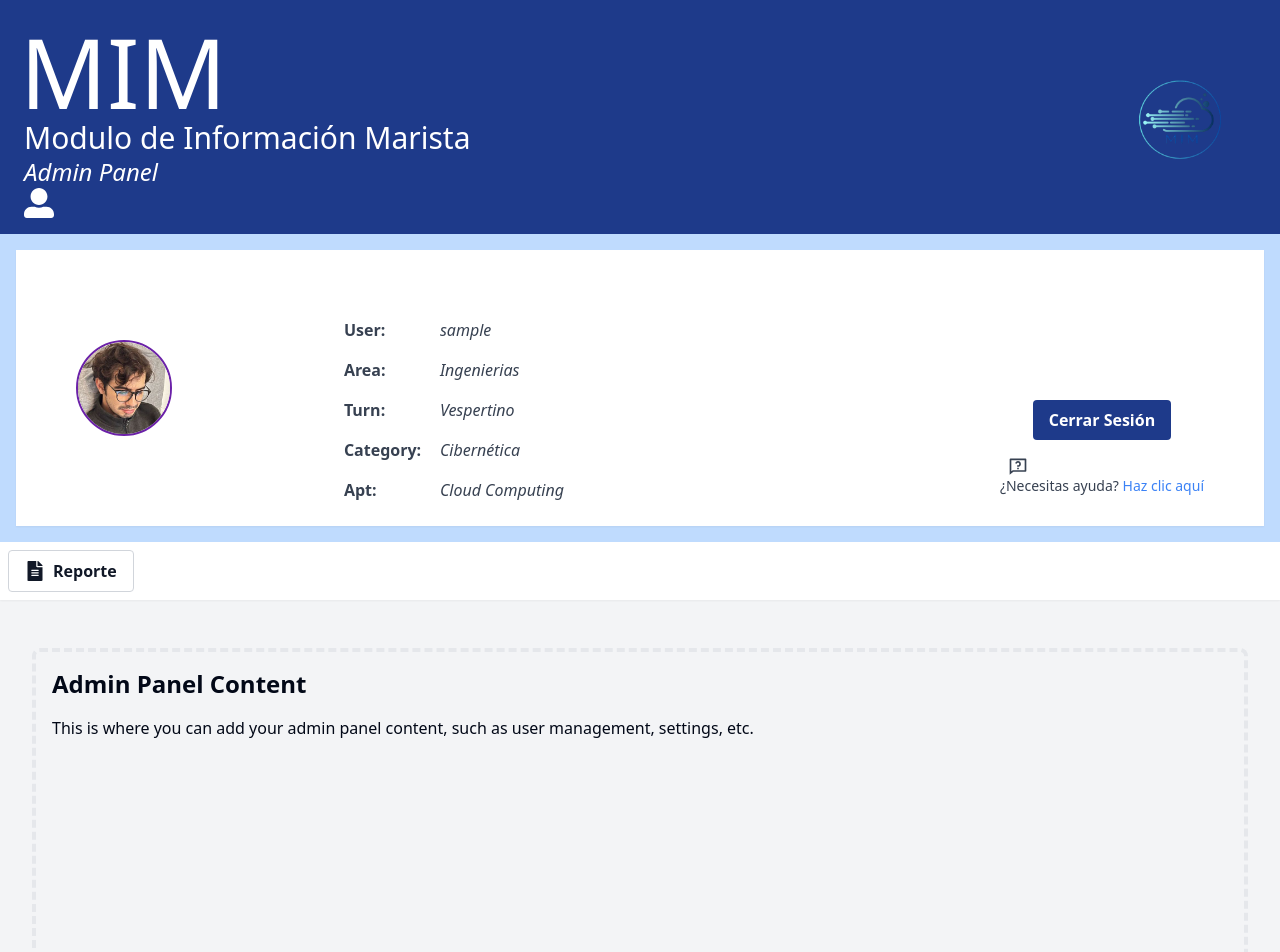
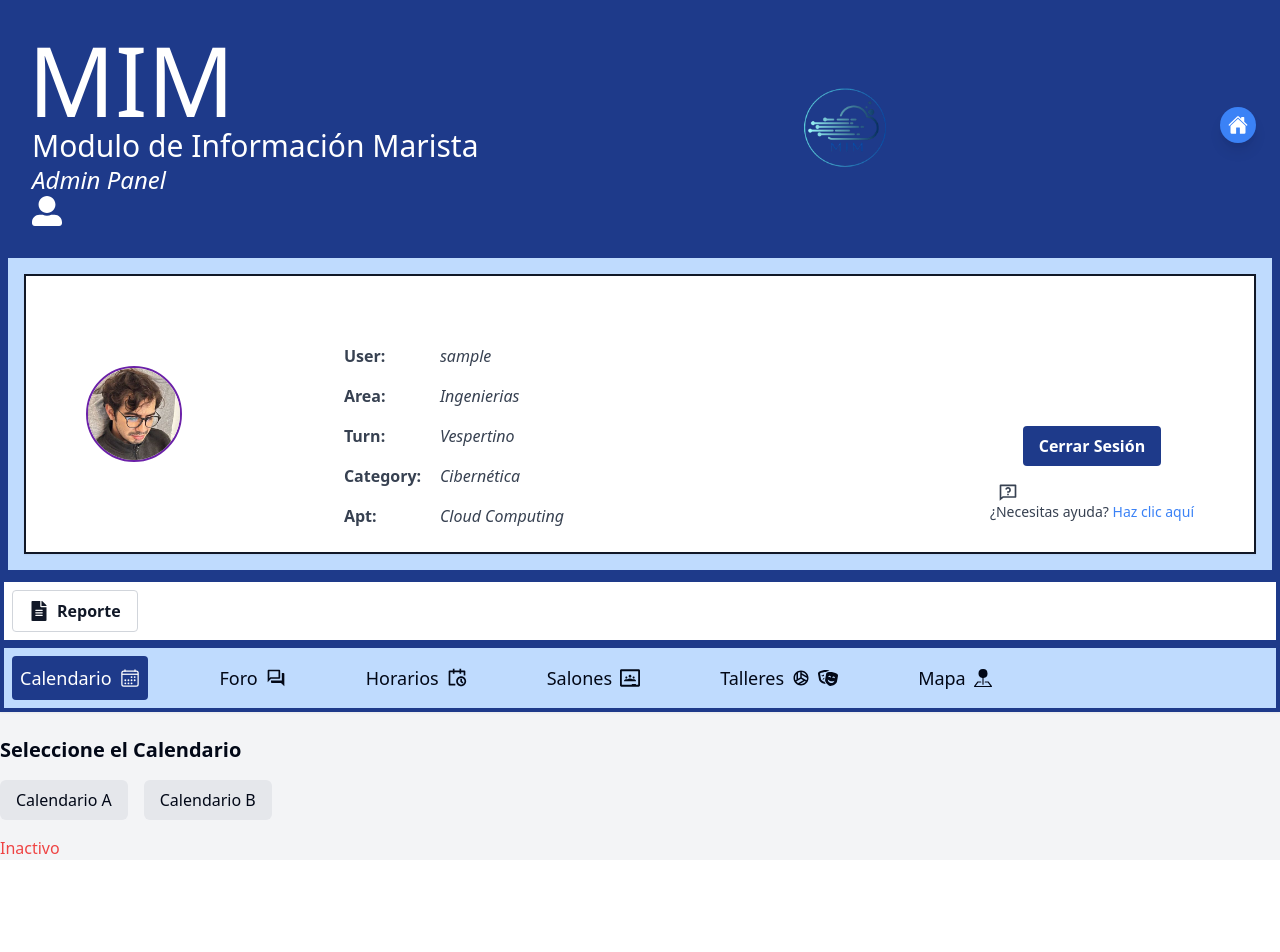
Before and after one commit to Cloud-Computing-MIM/fe-mim, a React (Vite) app: page /admin in a window 1280 px wide. Shown: the top 952 px of the page. After the commit the page ends 860 px from the top, so only its background shows below. Built offline with nearby package versions, Linux system fonts and the light colour scheme; sample sign-in values are in the browser's storage.

Commit message:
commit09

```diff
--- a/src/admin/Dashboard.tsx
+++ b/src/admin/Dashboard.tsx
@@ -1,33 +1,68 @@
-import React from 'react'
+import React, {useState} from'react'
 import { useAuth } from './context/AuthContext'
 import { useNavigate } from 'react-router-dom'
-import { FaUserAlt } from 'react-icons/fa'
-import { RiQuestionnaireLine } from "react-icons/ri";
+import { FaUserAlt ,FaTheaterMasks} from 'react-icons/fa'
+import { RiQuestionnaireLine, RiCalendarScheduleLine } from "react-icons/ri";
 import { FaFileAlt } from 'react-icons/fa';
+import { IoCalendarOutline } from "react-icons/io5";
+import { MdOutlineForum, MdOutlineSportsVolleyball } from "react-icons/md";
+import { SiGoogleclassroom } from "react-icons/si";
+import { BsFillPinMapFill } from "react-icons/bs";
+import { IoHome } from "react-icons/io5";
 
 const AdminDashboard: React.FC = () => {
   const { user, logout } = useAuth()
   const navigate = useNavigate()
-
+   {/* Estado para calendario */}
+    const [selectedSection, setSelectedSection] = useState('calendario');
+    const [selectedSubSection, setSelectedSubSection] = useState('foro');
+    const [selectedCalendario, setSelectedCalendario] = useState('');
+    const [selectedYear, setSelectedYear] = useState('');
+    const [selectedCalendar, setSelectedCalendar] = useState('');
   const handleLogout = () => {
     logout()
     navigate('/login')
   }
 
+  const handleSelectCalendario = (calendario: string) => {
+    setSelectedCalendario(calendario);
+  };
+  const handleYearSelect = (year, calendar) => {
+    setSelectedYear(year);
+    setSelectedCalendar(calendar);
+  };
+
+  const handleSaveChanges = () => {
+    alert(`Cambios guardados: ${selectedYear} - ${selectedCalendar}`);
+  };
+  const handleSelectSection = (section: string) => {
+    setSelectedSection(section)
+  }
+
+  const returnToMainPage = () => {
+    navigate("/")
+  }
+
   return (
     <div className="min-h-screen bg-gray-100">
             {/* Header */}
-            <header className="bg-blue-900 text-white w-full flex items-center justify-between p-4">
+            <header className="bg-blue-900 text-white w-full flex items-center justify-between p-4 border-8 border-blue-900 ">
           <div className="flex flex-col">
             <h1 className="text-8xl font-thin mt-2 ml-1">MIM</h1>
               <h2 className="text-3xl font-thin ml-2">Modulo de Información Marista</h2>
               <h3 className="text-2xl font-thin italic ml-2">Admin Panel</h3>
               <FaUserAlt className="text-white-600 text-3xl ml-2" />
           </div>
-          <img src="/public/MIM_2.png" alt="Logo MIM" className="h-40" />
+          <img src="/public/MIM_2.png" alt="Logo MIM" className="h-40 justify-end" />
+          <button
+          onClick={returnToMainPage}
+          className="inline-block bg-blue-500 text-white p-2 rounded-full text-xl hover:bg-blue-600 shadow-lg transition"
+        >
+          <IoHome className="text-xl" />
+        </button>
           </header>
-          <header className="bg-blue-200 text-white  p-4">
-          <nav className="bg-white shadow-sm w-full p-6">
+          <header className="bg-blue-200 text-white  p-4 border-8 border-blue-900">
+          <nav className="bg-white shadow-sm w-full p-6 border-2 border-gray-900">
   <div className="max-w-7xl mx-auto px-4 sm:px-6 lg:px-9">
     <div className="flex justify-between items-center space-x-6">
 
@@ -48,7 +83,7 @@ const AdminDashboard: React.FC = () => {
   {/* Información del usuario en formato de lista */}
   <div className="flex flex-col space-y-4 ">
     <div className="flex">
-      <span className="text-gray-700 font-bold w-24">User:</span>
+      <span className="text-gray-700 font-bold  w-24">User:</span>
       <span className="text-gray-700 italic">{user?.username || 'Miguel A. Contreras M.'}</span>
     </div>
 
@@ -105,8 +140,9 @@ const AdminDashboard: React.FC = () => {
 </nav>
 
 </header>
+
 {/*Apartado de reporte*/}
-<nav className="bg-white shadow-sm w-full p-2">
+<nav className="bg-white shadow-sm w-full p-2 border-4 border-blue-900 ">
   <div className="flex justify-start"> {/* Alinea el botón a la derecha */}
     <button
       className="bg-white border border-gray-300 hover:bg-gray-100 text-gray-900 font-bold py-2 px-4 rounded focus:outline-none focus:shadow-outline flex items-center space-x-2"
@@ -116,16 +152,235 @@ const AdminDashboard: React.FC = () => {
     </button>
   </div>
 </nav>
+<nav className="bg-blue-200 shadow-sm w-full p-2 border-4 border-blue-900 " >
+      <ul className="flex space-x-16">
+        <li>
+          <button
+            onClick={() => handleSelectSection('calendario')}
+            className={`flex items-center text-lg p-2 rounded font-thin
+              ${selectedSection === 'calendario' ? 'bg-blue-900 text-white' : 'hover:bg-blue-900 hover:text-white'}
+            `}
+          >
+                Calendario
+          <IoCalendarOutline className="text-white-600 text-xl ml-2" />
+        </button>
+      </li>
+      <li>
+          <button
+            onClick={() => handleSelectSection('foro')}
+            className={`flex items-center text-lg p-2 rounded font-thin
+              ${selectedSection === 'foro' ? 'bg-blue-900 text-white' : 'hover:bg-blue-900 hover:text-white'}
+            `}
+          >
+                Foro
+            <MdOutlineForum className="text-white-600 text-xl ml-2" />
+        </button>
+      </li>
+      <li>
+          <button
+            onClick={() => handleSelectSection('horarios')}
+            className={`flex items-center text-lg p-2 rounded font-thin
+              ${selectedSection === 'horarios' ? 'bg-blue-900 text-white' : 'hover:bg-blue-900 hover:text-white'}
+            `}
+          >
+                Horarios
+            <RiCalendarScheduleLine  className="text-white-600 text-xl ml-2" />
+        </button>
+      </li>
+      <li>
+          <button
+            onClick={() => handleSelectSection('salones')}
+            className={`flex items-center text-lg p-2 rounded font-thin
+              ${selectedSection === 'salones' ? 'bg-blue-900 text-white' : 'hover:bg-blue-900 hover:text-white'}
+            `}
+          >
+                Salones
+            <SiGoogleclassroom  className="text-white-600 text-xl ml-2" />
+        </button>
+      </li>
+      <li>
+          <button
+            onClick={() => handleSelectSection('talleres')}
+            className={`flex items-center text-lg p-2 rounded font-thin
+              ${selectedSection === 'talleres' ? 'bg-blue-900 text-white' : 'hover:bg-blue-900 hover:text-white'}
+            `}
+          >
+                Talleres
+          <MdOutlineSportsVolleyball className="text-white-600 text-lg ml-2" />
+          <FaTheaterMasks className="text-white-600 text-xl ml-2" />
+        </button>
+      </li>
+      <li>
+          <button
+            onClick={() => handleSelectSection('mapa')}
+            className={`flex items-center text-lg p-2 rounded font-thin
+              ${selectedSection === 'mapa' ? 'bg-blue-900 text-white' : 'hover:bg-blue-900 hover:text-white'}
+            `}
+          >
+                Mapa
+       <BsFillPinMapFill className="text-white-600 text-lg ml-2" />
+        </button>
+      </li>
+</ul>
+</nav>
 
-      <main className="max-w-7xl mx-auto py-6 sm:px-6 lg:px-8">
-        <div className="px-4 py-6 sm:px-0">
-          <div className="border-4 border-dashed border-gray-200 rounded-lg h-96 p-4">
-            <h2 className="text-2xl font-bold mb-4">Admin Panel Content</h2>
-            <p>This is where you can add your admin panel content, such as user management, settings, etc.</p>
+<h2 className="text-2xl font-bold mb-4">
+  {/* Título de la sección */}
+
+  {selectedSection === 'horarios' && 'Horarios'}
+  {selectedSection === 'salones' && 'Salones'}
+  {selectedSection === 'talleres' && 'Talleres'}
+  {selectedSection === 'mapa' && 'Mapa'}
+
+</h2>
+
+{/* Contenido dinámico según la selección */}
+<div>
+  {selectedSection === 'calendario' && (
+    <div className="mt-6">
+      <h2 className="text-xl font-semibold">Seleccione el Calendario</h2>
+
+      {/* Contenedor con scroll para seleccionar el calendario */}
+      <div className="mt-4 space-y-4">
+        <div className="flex space-x-4">
+          <button
+            onClick={() => handleSelectCalendario('2024-A')}
+            className={`px-4 py-2 rounded-md ${selectedCalendario === '2024-A' ? 'bg-purple-500 text-white' : 'bg-gray-200'}`}
+          >
+            Calendario A
+          </button>
+          <button
+            onClick={() => handleSelectCalendario('2024-B')}
+            className={`px-4 py-2 rounded-md ${selectedCalendario === '2024-B' ? 'bg-purple-500 text-white' : 'bg-gray-200'}`}
+          >
+            Calendario B
+          </button>
+        </div>
+
+        {/* Estado del calendario seleccionado */}
+        <div className="mt-4">
+          {selectedCalendario ? (
+            <p className="text-blue-500">Calendario seleccionado: {selectedCalendario}</p>
+          ) : (
+            <p className="text-red-500">Inactivo</p>
+          )}
+        </div>
+      </div>
+
+      {/* Sección para elegir el año y calendario (A/B) con scroll */}
+      {selectedCalendario && (
+        <div className="mt-6 overflow-y-auto max-h-60">
+          <h3 className="text-lg font-semibold italic">Selecciona el año y calendario:</h3>
+          <div className="space-y-4 mt-4">
+            {/* Lista de años del 2022 al 2031 */}
+            {[...Array(10).keys()].map((index) => {
+              const year = 2022 + index;
+              return (
+                <div key={year} className="flex space-x-4">
+                  <button
+                    onClick={() => handleYearSelect(year, 'A')}
+                    className={`px-4 py-2 rounded-md ${selectedYear === year && selectedCalendar === 'A' ? 'bg-blue-200 text-white' : 'bg-gray-200'}`}
+                  >
+                    {year} - Calendario A
+                  </button>
+                  <button
+                    onClick={() => handleYearSelect(year, 'B')}
+                    className={`px-4 py-2 rounded-md ${selectedYear === year && selectedCalendar === 'B' ? 'bg-blue-200 text-white' : 'bg-gray-200'}`}
+                  >
+                    {year} - Calendario B
+                  </button>
+                </div>
+              );
+            })}
           </div>
         </div>
-      </main>
+      )}
+
+      {/* Botón para guardar cambios */}
+      {selectedYear && selectedCalendar && (
+        <div className="mt-6">
+          <button
+            onClick={handleSaveChanges}
+            className="px-6 py-2 bg-purple-900 text-white rounded-md"
+          >
+            Guardar Cambios
+          </button>
+        </div>
+      )}
     </div>
+  )}
+
+  {/* Otras secciones  FORO*/}
+  {selectedSection === 'foro' && (
+  <div className="mt-10">
+    <h2 className="text-xl font-semibold">Seleccione una sección</h2>
+
+    {/* Contenedor de las secciones del foro, ahora en disposición vertical */}
+    <div className="mt-4 space-y-4">
+      <div className="flex flex-col space-y-4"> {/* Flex-col para disposición vertical con espacio más pequeño */}
+        <button
+          onClick={() => setSelectedSubSection('novedades')}
+          className={`px-3 py-1.5 text-sm  w-auto text-left w-16  ${selectedSubSection === 'novedades' ? 'bg-blue-500 text-white' : 'bg-gray-200'}`}
+        >
+          Novedades
+        </button>
+        <button
+          onClick={() => setSelectedSubSection('preguntas')}
+          className={`px-3 py-1.5 text-sm rounded-md w-full text-left ${selectedSubSection === 'preguntas' ? 'bg-blue-500 text-white' : 'bg-gray-200'}`}
+        >
+          Preguntas Frecuentes
+        </button>
+        <button
+          onClick={() => setSelectedSubSection('contactanos')}
+          className={`px-3 py-1.5 text-sm rounded-md w-full text-left ${selectedSubSection === 'contactanos' ? 'bg-blue-500 text-white' : 'bg-gray-200'}`}
+        >
+          Contáctanos
+        </button>
+        <button
+          onClick={() => setSelectedSubSection('mural')}
+          className={`px-3 py-1.5 text-sm rounded-md w-full text-left ${selectedSubSection === 'mural' ? 'bg-blue-500 text-white' : 'bg-gray-200'}`}
+        >
+          Mural Marista
+        </button>
+        <button
+          onClick={() => setSelectedSubSection('formularios')}
+          className={`px-3 py-1.5 text-sm rounded-md w-full text-left ${selectedSubSection === 'formularios' ? 'bg-blue-500 text-white' : 'bg-gray-200'}`}
+        >
+          Formularios
+        </button>
+      </div>
+
+      {/* Mostrar contenido de la sección seleccionada */}
+      <div className="mt-4">
+        {selectedSubSection === 'novedades' && (
+          <p>Aquí se visualizarán las novedades del foro.</p>
+        )}
+        {selectedSubSection === 'preguntas' && (
+          <p>Aquí se visualizarán las preguntas frecuentes.</p>
+        )}
+        {selectedSubSection === 'contactanos' && (
+          <p>Aquí se visualizarán las formas de contacto.</p>
+        )}
+        {selectedSubSection === 'mural' && (
+          <p>Aquí se visualizará el mural Marista.</p>
+        )}
+        {selectedSubSection === 'formularios' && (
+          <p>Aquí se visualizarán los formularios disponibles.</p>
+        )}
+      </div>
+    </div>
+  </div>
+)}
+
+
+  {selectedSection === 'horarios' && <p>Aquí se visualizarán los horarios.</p>}
+  {selectedSection === 'salones' && <p>Aquí se visualizarán los salones.</p>}
+  {selectedSection === 'talleres' && <p>Aquí se visualizarán los talleres.</p>}
+  {selectedSection === 'mapa' && <p>Aquí se visualizará el mapa.</p>}
+</div>
+</div>
+
+
   )
 }
 
```
